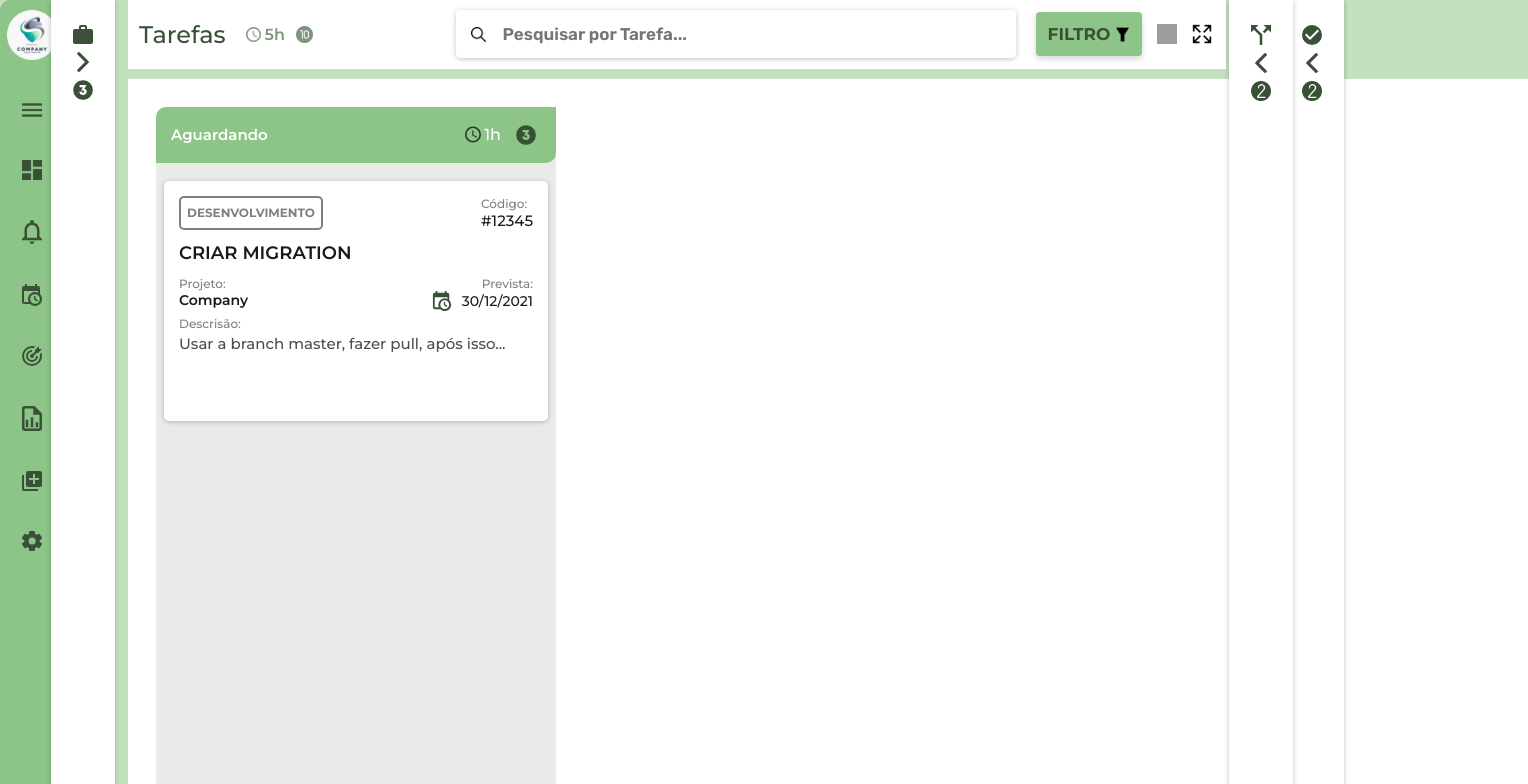
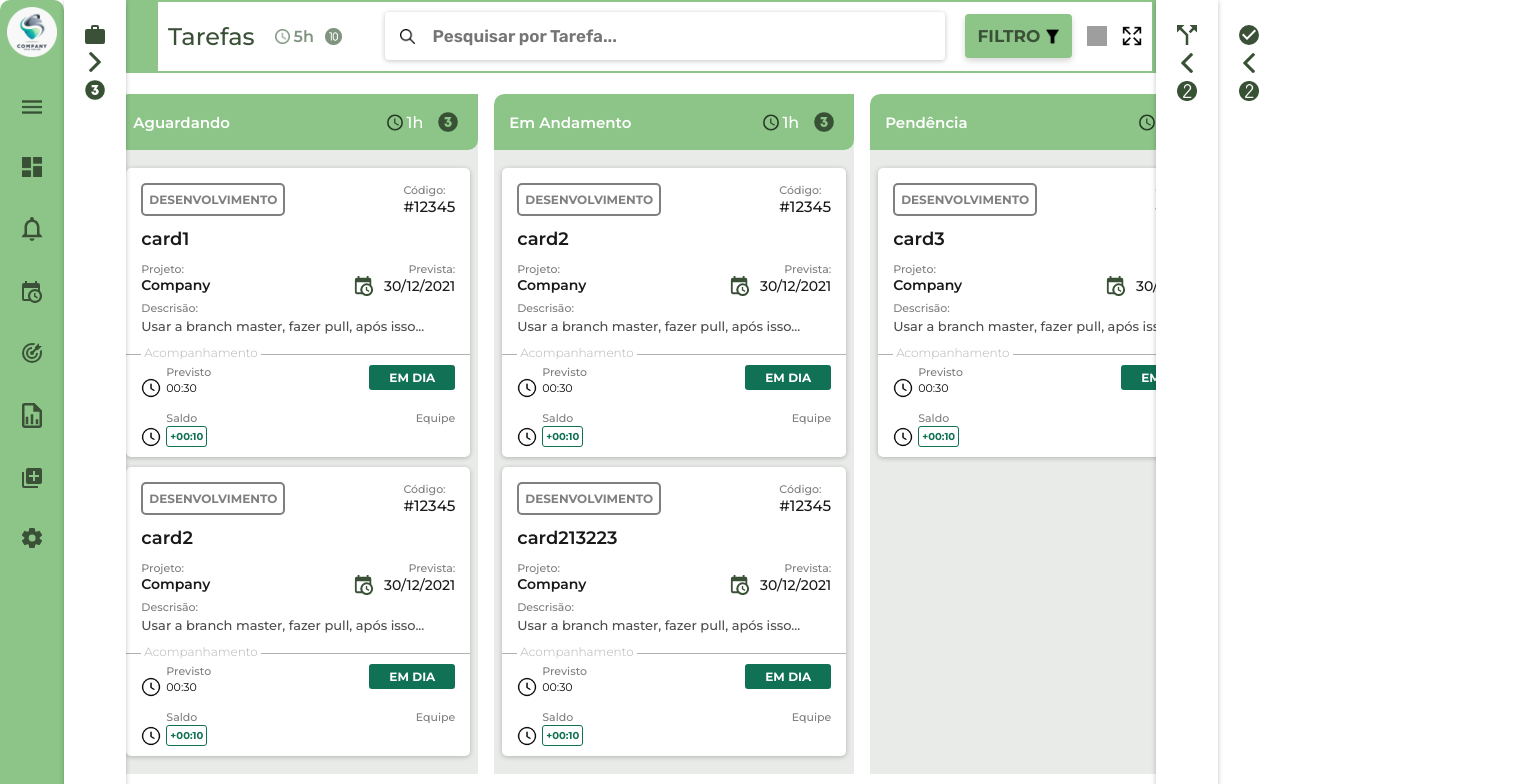
Before and after one commit to jessikarine7/desafio-key, a Vue app: page / in a window 1280 px wide. Shown: the top 784 px of the page, 1528 px wide, since content can reach past the window. Built offline with nearby package versions, Linux system fonts and the light colour scheme; grey boxes are pictures that could not be loaded.

Commit message:
implementação do drag and drop

```diff
--- a/package.json
+++ b/package.json
@@ -9,7 +9,8 @@
   },
   "dependencies": {
     "core-js": "^3.8.3",
-    "vue": "^3.2.13"
+    "vue": "^3.2.13",
+    "vuedraggable": "^4.1.0"
   },
   "devDependencies": {
     "@babel/core": "^7.12.16",
--- a/src/App.vue
+++ b/src/App.vue
@@ -55,13 +55,15 @@ export default {
 body{
   margin: 0;
   padding: 0;
-  background-color: #8ec78788;
+  background-color: #fff;
 }
 
-.menu-horizontal{
-  margin-left: 10%;
-  margin-right: 4.2%;
-
+.menu-horizontal {
+  margin-right: min(10vw, 124px);
+  margin-left: min(10vw, 124px);
+  border: 2px solid #8cc587;
+  border-left: 34px solid #8cc587;
+  border-right: 4px solid #8cc587;
 }
 
 .container-1{
--- a/src/views/Corpo_Cards.vue
+++ b/src/views/Corpo_Cards.vue
@@ -1,8 +1,13 @@
 <template>
-  <div class="container-corpo">
+  <div>
+    <draggable
+      class="container-corpo"
+      :list="listas"
+      item-key="titulo">
+      <template #item="{ element }">
         <div class="card-vertical">
           <div class="etiqueta">
-        <h1 class="titulo-etiqueta">Aguardando</h1>
+            <h1 class="titulo-etiqueta">{{element.titulo}}</h1>
             <div class="tempo-etiqueta">
               <div class="horas-etiqueta">
                 <img src="@/img/time.svg" alt="">
@@ -12,8 +17,15 @@
             </div>
           </div>
 
+          <draggable
+            :list="element.cards"
+            item-key="titulo"
+            class="drag-cards"
+            :class="element.cards.length ? '' : 'empty'"
+            :group="{ name: 'cards' }"
+          >
+            <template #item="{ element }">
               <div class="card">
-
                 <div class="container-informacao">
                   <button class="setor">DESENVOLVIMENTO</button>
                   <div class="container-codigos">
@@ -22,7 +34,7 @@
                   </div>
                 </div>
 
-        <h1 class="tarefa">CRIAR MIGRATION</h1>
+                <h1 class="tarefa">{{element.titulo}}</h1>
 
                 <div class="container-projetos">
                   <div class="container-empresa">
@@ -35,7 +47,6 @@
                     <div class="container-data">
                       <img src="@/img/calendario.svg" width="20px" height="20px" alt="">
                       <span class="data-previsao">30/12/2021</span>
-
                     </div>
                   </div>
                 </div>
@@ -45,58 +56,112 @@
                   <span class="descrisao-p">Usar a branch master, fazer pull, após isso...</span>
                 </div>
 
+                <div class="container-rodape">
+                  <span class="limite">Acompanhamento</span>
+
+                  <div class="container-hora">
+                    <div class="hora-prevista">
+                      <span class="descrisao titulo-hora">Previsto</span>
+                      <div class="icone-hora">
+                        <img src="@/img/relogio.png" width="20" height="20" alt="">
+                        <span class="hora">00:30</span>
                       </div>
                     </div>
+                    <span class="situacao">EM DIA</span>
+                  </div>
+
+                  <div class="container-saldo">
+
+                    <div class="saldo-horas">
+                      <span class="descrisao titulo-saldo">Saldo</span>
+                      <div class="icone-saldo">
+                        <img src="@/img/relogio.png" width="20" height="20" alt="">
+                        <span class="saldo">+00:10</span>
+                      </div>
+
+                    </div>
+                    <div>
+                      <span class="descrisao">Equipe</span>
+
+                    </div>
+
+                  </div>
+
+                </div>
+
               </div>
 
 
             </template>
+          </draggable>
+        </div>
+      </template>
+    </draggable>
+  </div>
+</template>
 
 <script>
+import draggable from "vuedraggable";
+
 export default {
+  components: {
+    draggable,
+  },
 
+  data() {
+    return {
+      listas: [
+        { titulo: "Aguardando", cards: [{titulo:'card1'}, {titulo:'card2'}] },
+        { titulo: "Em Andamento", cards: [{titulo:'card2'},{titulo:'card213223'}] },
+        { titulo: "Pendência", cards: [{titulo:'card3'}] },
+        { titulo: "Finalizado", cards: [{titulo:'card4'}] },
+        { titulo: "Outros", cards: [{titulo:'card5'}] },
+      ],
+      drag: false,
+    };
   }
+};
 </script>
 
 <style>
-
-.container-corpo{
+.container-corpo {
   display: flex;
-  justify-content:flex-start;
+  justify-content: flex-start;
   flex-direction: row;
-  margin-left: 10%;
-  margin-top: 10px;
-  height: 100vh;
-  width: 175vh;
-  background-color: #fff;
+  margin-left: 8%;
+  margin-right: 9%;
+  overflow-x: scroll;
 }
 
-.card-vertical{
+.card-vertical {
   display: flex;
-  justify-content:flex-start;
+  justify-content: flex-start;
   flex-direction: column;
   align-items: center;
-  margin-left: 2%;
+  margin-left: 1.5%;
   margin-top: 2%;
   gap: 18px;
-  width: 50vh;
+  flex-grow: 1;
+  flex-shrink: 0;
+  width: 45vh;
+  overflow-y: auto;
   height: 85vh;
   background-color: #e8ebe8;
   border-top-left-radius: 10px;
 }
 
-.etiqueta{
+.etiqueta {
   display: flex;
-  align-items:center;
+  align-items: center;
   justify-content: space-between;
-  width: 50vh;
+  width: 100%;
   height: 7vh;
-  background-color: #8CC587;
+  background-color: #8cc587;
   border-top-left-radius: 10px;
-  border-bottom-right-radius:10px;
+  border-bottom-right-radius: 10px;
 }
 
-.titulo-etiqueta{
+.titulo-etiqueta {
   margin-left: 15px;
   font-family: Montserrat;
   font-weight: 600;
@@ -104,15 +169,15 @@ export default {
   font-size: 15px;
 }
 
-.horas-etiqueta{
+.horas-etiqueta {
   display: flex;
   gap: 3px;
   font-family: Montserrat;
   font-weight: 500;
-  color:#fff
+  color: #fff;
 }
 
-.tempo-etiqueta{
+.tempo-etiqueta {
   display: flex;
   flex-direction: row;
   align-items: center;
@@ -120,18 +185,17 @@ export default {
   margin-right: 20px;
 }
 
-.card{
+.card {
   display: flex;
   flex-direction: column;
-  /* gap: 3px; */
-  width: 48vh;
-  height: 30vh;
+  margin-bottom: 10px;
+  width: 43vh;
   box-shadow: 0px 1px 5px 0px #0000003d;
   border-radius: 5px;
   background-color: #fff;
 }
 
-.container-informacao{
+.container-informacao {
   display: flex;
   flex-direction: row;
   justify-content: space-between;
@@ -140,7 +204,7 @@ export default {
   margin-top: 15px;
 }
 
-.setor{
+.setor {
   font-family: Montserrat;
   font-weight: 700;
   font-size: 12px;
@@ -150,45 +214,46 @@ export default {
   border-radius: 5px;
 }
 
-.container-codigos{
+.container-codigos {
   display: flex;
   flex-direction: column;
 }
 
-.descrisao{
+.descrisao {
   font-family: Montserrat;
   font-weight: 500;
-  font-size: 12px;
+  font-size: 11px;
   opacity: 1;
   color: #00000080;
 }
 
-.descrisao-p{
+.descrisao-p {
+  font-family: Montserrat;
+  font-weight: 500;
+  font-size: 13px;
+  color: #000000b3;
+  opacity: 1;
+  margin-bottom: 20px;
+}
+
+.codigo-numero {
   font-family: Montserrat;
   font-weight: 500;
   font-size: 15px;
-  color: #000000B3;
-  opacity: 1;
+  color: #000000e6;
 }
 
-.codigo-numero{
-  font-family: Montserrat;
-  font-weight: 500;
-  font-size: 15px;
-  color: #000000E6;
-}
-
-.tarefa{
+.tarefa {
   font-family: Montserrat;
   font-size: 18px;
   font-weight: 600;
   margin-left: 15px;
   margin-right: 15px;
-  color: #000000E6;
+  color: #000000e6;
   opacity: 1;
 }
 
-.container-projetos{
+.container-projetos {
   display: flex;
   flex-direction: row;
   justify-content: space-between;
@@ -196,40 +261,40 @@ export default {
   margin-right: 15px;
 }
 
-.container-empresa{
+.container-empresa {
   display: flex;
   flex-direction: column;
 }
 
-.empresa{
+.empresa {
   font-family: Montserrat;
   font-size: 14px;
   font-weight: 600;
-  color: #000000E6;
+  color: #000000e6;
   opacity: 1;
 }
 
-.container-previsao{
+.container-previsao {
   display: flex;
   flex-direction: column;
   align-items: flex-end;
 }
 
-.container-data{
+.container-data {
   display: flex;
   align-items: center;
   gap: 10px;
 }
 
-.data-previsao{
+.data-previsao {
   font-family: Montserrat;
   font-size: 14px;
   font-weight: 500;
-  color: #000000E5;
+  color: #000000e5;
   opacity: 1;
 }
 
-.container-descrisao{
+.container-descrisao {
   display: flex;
   flex-direction: column;
   margin-top: 5px;
@@ -238,4 +303,103 @@ export default {
   gap: 3px;
 }
 
+.drag-cards.empty {
+  min-height: 200px;
+  min-width: 90%;
+  display: inline-block;
+  /* outline: 1px dashed; */
+  text-align: center;
+}
+
+.drag-cards.empty::after {
+  font-family: Montserrat;
+  content: "Arraste e solte cards aqui.";
+  opacity: 0.5;
+  margin-top: 5%;
+  display: inline-block;
+}
+
+.container-rodape{
+  position: relative;
+  border-top: 1px solid #0000004D ;
+}
+
+.limite{
+  position: absolute;
+  z-index: 0;
+  top: -10px;
+  background-color: #fff;
+  margin-left: 15px;
+  font-family: Montserrat;
+  font-weight: 300;
+  font-size: 12px;
+  color: #0000004D;
+  padding-left: 3px;
+  padding-right: 3px;
+}
+
+.container-hora{
+  display: flex;
+  flex-direction:row;
+  justify-content: space-between;
+  align-items:flex-start;
+  margin-top: 10px;
+  margin-left: 15px;
+  margin-right: 15px;
+  margin-bottom: 10px;
+
+}
+
+.icone-hora{
+  display: flex;
+  flex-direction: row;
+  align-items: center;
+  gap:5px;
+  font-family: Montserrat;
+  font-size: 11px;
+
+}
+
+.container-saldo{
+  display: flex;
+  justify-content: space-between;
+  margin-left: 15px;
+  margin-right: 15px;
+  margin-bottom: 10px;
+}
+
+.icone-saldo{
+  display: flex;
+  align-items: center;
+  gap: 5px;
+}
+
+.titulo-hora, .titulo-saldo{
+  margin-left: 25px;
+}
+
+.situacao{
+  background-color: #107154;
+  padding: 5px 20px 5px 20px;
+  border-radius: 3px;
+  color: #fff;
+  font-family: Montserrat;
+  font-weight: bold;
+  font-size: 12px;
+}
+
+.saldo{
+  border: 1px solid #107154;
+  border-radius: 3px;
+  padding: 3px;
+  font-family: Montserrat;
+  font-weight: bold;
+  color: #107154;
+  font-size: 10px;
+}
+
+.hora-prevista{
+  line-height: 11px;
+}
+
 </style>
--- a/src/views/Menu_VE.vue
+++ b/src/views/Menu_VE.vue
@@ -1,7 +1,7 @@
 <template>
 
-  <div class="container-menu">
-    <div class="menu-vertical">
+  <div class="menu-container-1">
+    <div class="menu-vertical-1">
       <nav class="container-icones">
         <img id="logo" src="@/img/logo.png" width="50" height="50" alt="s">
         <img src="@/img/menu.png" width="20" alt="">
@@ -13,7 +13,6 @@
         <img src="@/img/cadastrar.svg" width="20" alt="">
         <img src="@/img/config.svg" width="20" alt="">
       </nav>
-    </div>
 
       <div class="menu-vertical-2">
         <nav class="container-icones-2">
@@ -22,10 +21,20 @@
           <img src="@/img/numero-3.png" width="20" alt="">
         </nav>
       </div>
-
+    </div>
   </div>
 
+  <div class="menu-container-2">
+
     <div class="menu-vertical-3">
+      <nav class="container-icones-2">
+        <img id="mala" src="@/img/y.svg" width="20" alt="s">
+        <img src="@/img/seta-esquerda.png" width="20" alt="">
+        <img src="@/img/numero-2.png" width="20" alt="">
+      </nav>
+    </div>
+
+    <div class="menu-vertical-4">
       <nav class="container-icones-2">
         <img id="mala" src="@/img/check.svg" width="20" alt="s">
         <img src="@/img/seta-esquerda.png" width="20" alt="">
@@ -33,13 +42,8 @@
       </nav>
     </div>
 
-  <div class="menu-vertical-4">
-    <nav class="container-icones-2">
-      <img id="mala" src="@/img/y.svg" width="20" alt="s">
-      <img src="@/img/seta-esquerda.png" width="20" alt="">
-      <img src="@/img/numero-2.png" width="20" alt="">
-    </nav>
   </div>
+
 
 </template>
 
@@ -50,44 +54,41 @@ export default {
 </script>
 
 <style>
-.container-menu{
+.menu-container-1{
   display: flex;
-  flex-direction: row;
-  gap: 70px;
+  position: absolute;
+  top: 0;
+  left: 0;
+  bottom: 0;
 }
 
-.menu-vertical{
+.menu-vertical-1{
   display: flex;
-  position: absolute;
   justify-content: center;
-  border-radius: 10px;
-  top: 0;
-  width: 8vh;
-  height: 100vh;
-  background: #8CC587 ;
 }
 
 .container-icones{
   display: flex;
   align-items: center;
   flex-direction: column;
+  background: #8CC587;
+  border-radius: 10px;
   gap: 5%;
 }
 
 #logo{
-  margin-top: 10px;
+  padding: 7px;
+  padding-bottom: 0;
 }
 
 .menu-vertical-2{
   display: flex;
-  position: absolute;
   justify-content: center;
   box-shadow: 0px 1px 5px 0px #0000003d;
-  margin-left: 4%;
-  top: 0;
-  width: 8vh;
-  height: 100vh;
+  width: 5vw;
+  max-width: 62px;
   background: #FFF;
+  z-index: 1;
 }
 
 .container-icones-2{
@@ -101,27 +102,30 @@ export default {
   margin-top: 25px;
 }
 
+.menu-container-2{
+  display: flex;
+  position: absolute;
+  right: 0;
+  top: 0;
+  bottom: 0;
+}
+
 .menu-vertical-3{
   display: flex;
-  position: absolute;
   justify-content: center;
   box-shadow: 0px 1px 5px 0px #0000003d;
-  margin-left: 100%;
-  top: 0;
-  width:8vh;
-  height: 100vh;
+  width: 5vw;
+  max-width: 62px;
   background: #FFF;
+   z-index: 1;
 }
 
 .menu-vertical-4{
   display: flex;
-  position: absolute;
   justify-content: center;
-  margin-left: 96%;
   box-shadow: 0px 1px 5px 0px #0000003d;
-  top: 0;
-  width: 8vh;
-  height: 100vh;
+  width: 5vw;
+  max-width: 62px;
   background: #FFF;
 }
 
```
Also changed, not shown: 1 other file (tests, documents, lock files or other folders). Lines whose indentation alone changed are shown as unchanged.
